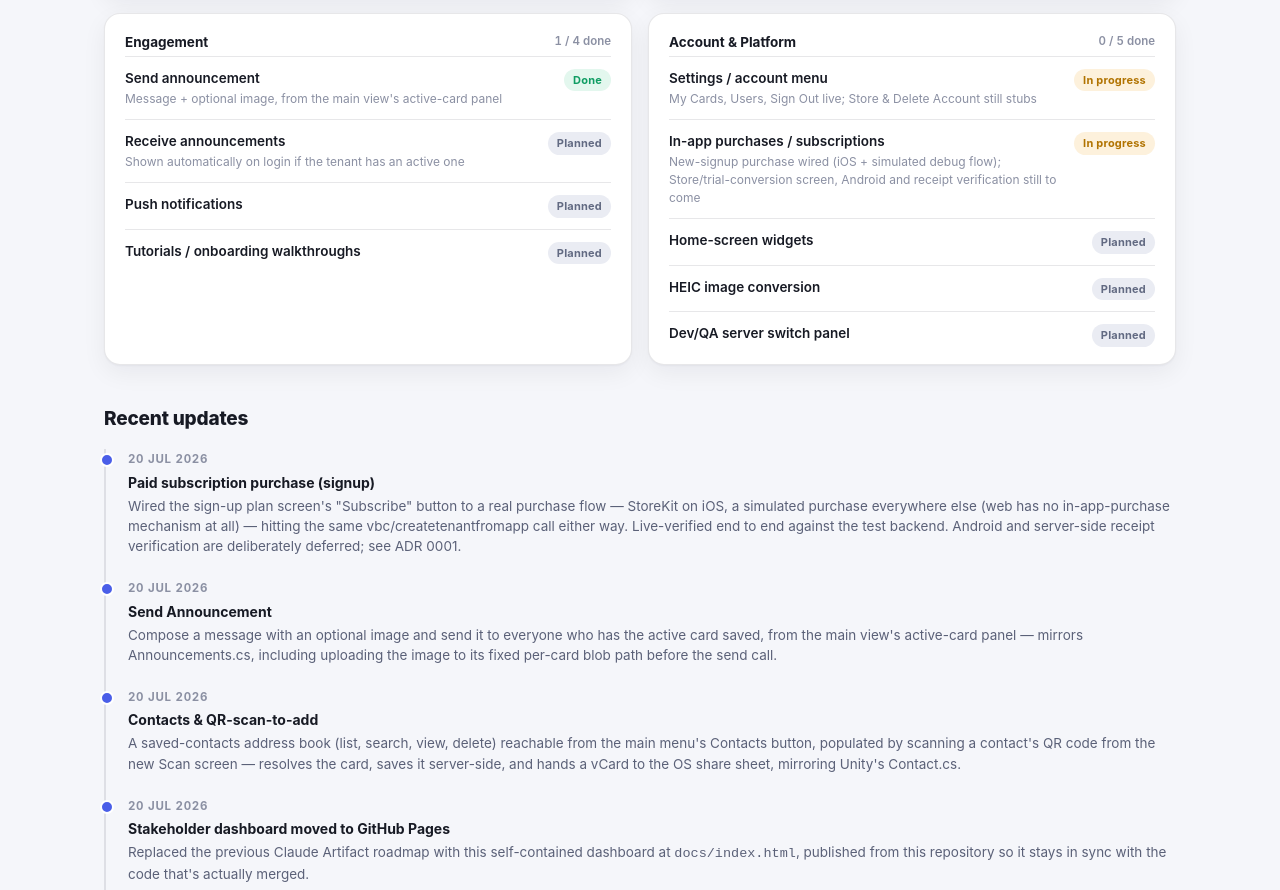
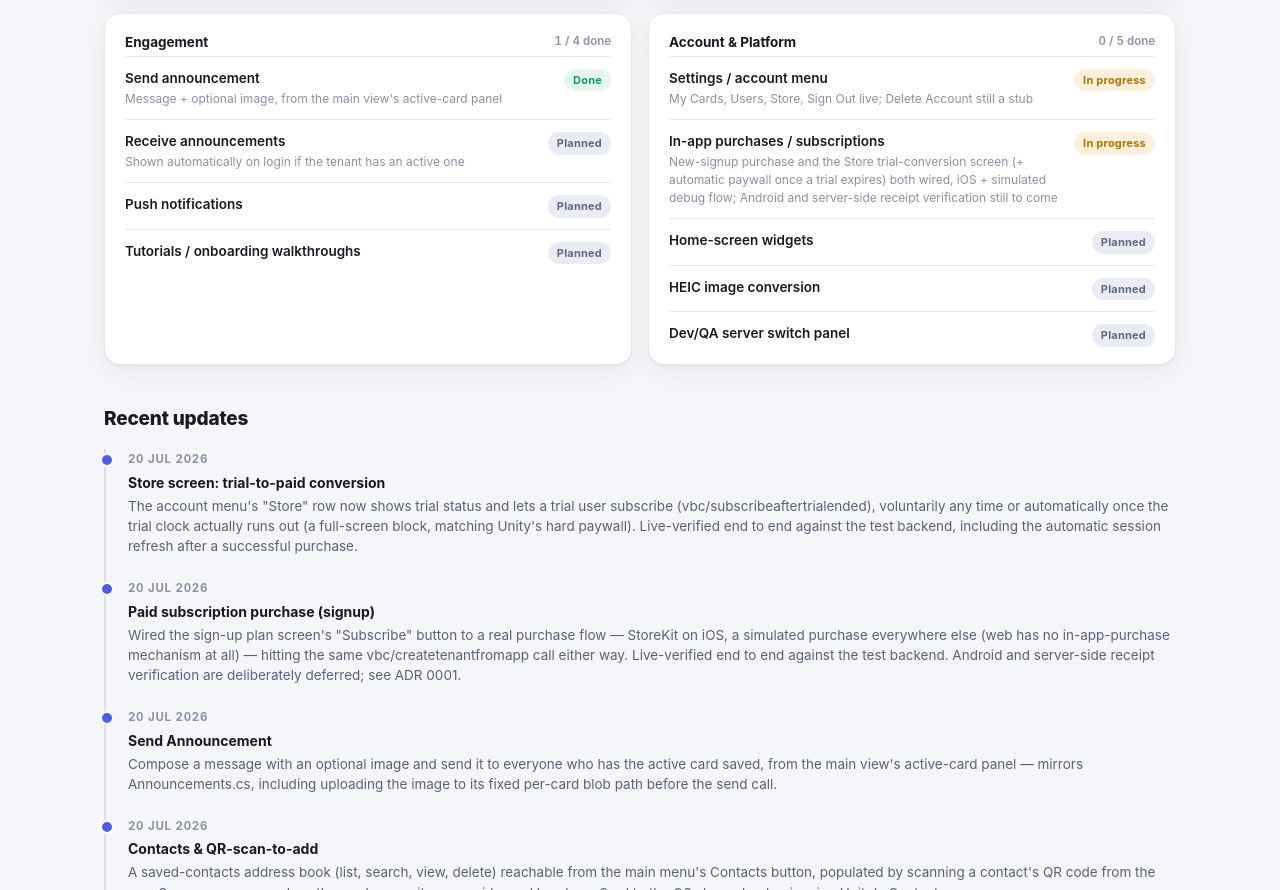
Before and after one commit to ville-360/vbc-flutter-dashboard, a plain HTML site: page index.html in a window 1280 px wide. Shown: the part 1708-2598 px from the top of the page. Drawn offline with Linux system fonts and the light colour scheme.

Commit message:
Update roadmap dashboard: Store trial-conversion screen shipped
Co-Authored-By: Claude Sonnet 5 <noreply@anthropic.com>

```diff
--- a/index.html
+++ b/index.html
@@ -718,11 +718,11 @@
     <div class="area">
       <h3>Account &amp; Platform <span class="count">0 / 5 done</span></h3>
       <div class="feature-row" data-status="partial">
-        <div><div class="name">Settings / account menu</div><div class="note">My Cards, Users, Sign Out live; Store &amp; Delete Account still stubs</div></div>
+        <div><div class="name">Settings / account menu</div><div class="note">My Cards, Users, Store, Sign Out live; Delete Account still a stub</div></div>
         <span class="pill partial">In progress</span>
       </div>
       <div class="feature-row" data-status="partial">
-        <div><div class="name">In-app purchases / subscriptions</div><div class="note">New-signup purchase wired (iOS + simulated debug flow); Store/trial-conversion screen, Android and receipt verification still to come</div></div>
+        <div><div class="name">In-app purchases / subscriptions</div><div class="note">New-signup purchase and the Store trial-conversion screen (+ automatic paywall once a trial expires) both wired, iOS + simulated debug flow; Android and server-side receipt verification still to come</div></div>
         <span class="pill partial">In progress</span>
       </div>
       <div class="feature-row" data-status="planned">
@@ -744,6 +744,11 @@
   <section class="changelog">
     <h2>Recent updates</h2>
     <ul class="changelog-list" id="changelogList">
+      <li>
+        <span class="date">20 Jul 2026</span>
+        <p class="entry-title">Store screen: trial-to-paid conversion</p>
+        <p class="entry-body">The account menu's "Store" row now shows trial status and lets a trial user subscribe (vbc/subscribeaftertrialended), voluntarily any time or automatically once the trial clock actually runs out (a full-screen block, matching Unity's hard paywall). Live-verified end to end against the test backend, including the automatic session refresh after a successful purchase.</p>
+      </li>
       <li>
         <span class="date">20 Jul 2026</span>
         <p class="entry-title">Paid subscription purchase (signup)</p>
```
